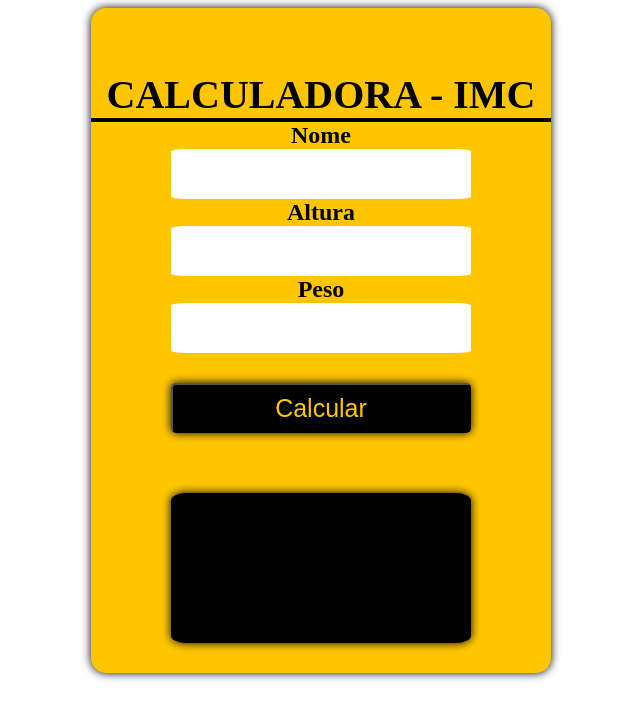
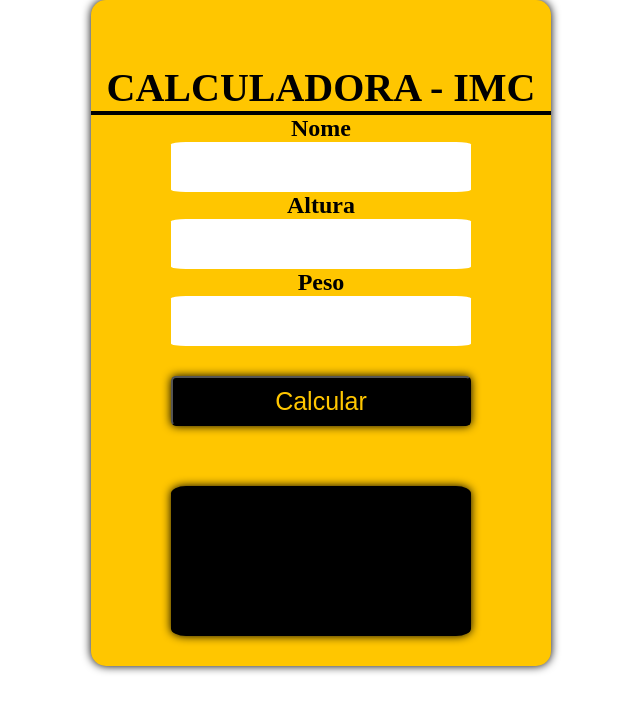
Before and after one commit to lucas-sales-pires/Projetos, a PHP site: page / in a window 1280 px wide. Shown: the top 719 px of the page, without its empty margins (319-959 px from the left). Run offline with PHP 8.4, Linux system fonts and the light colour scheme.

Commit message:
Update IMC.css

```diff
--- a/calculadoraIMC/IMC.css
+++ b/calculadoraIMC/IMC.css
@@ -9,10 +9,7 @@
         width: auto;
     }
 }
-<<<<<<< HEAD
 
-=======
->>>>>>> 42779fa7d5aa3a99e2cbd13bb45e407b8369cfd6
 *{
     margin: 0;
     padding: 0
```
